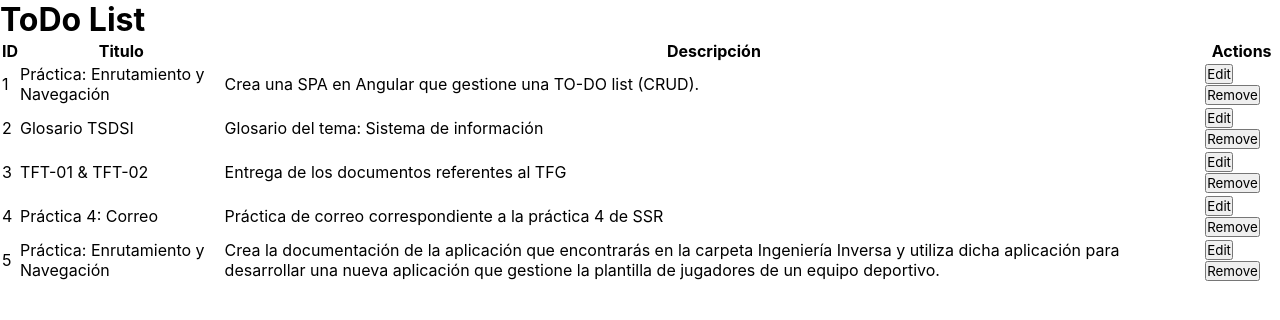
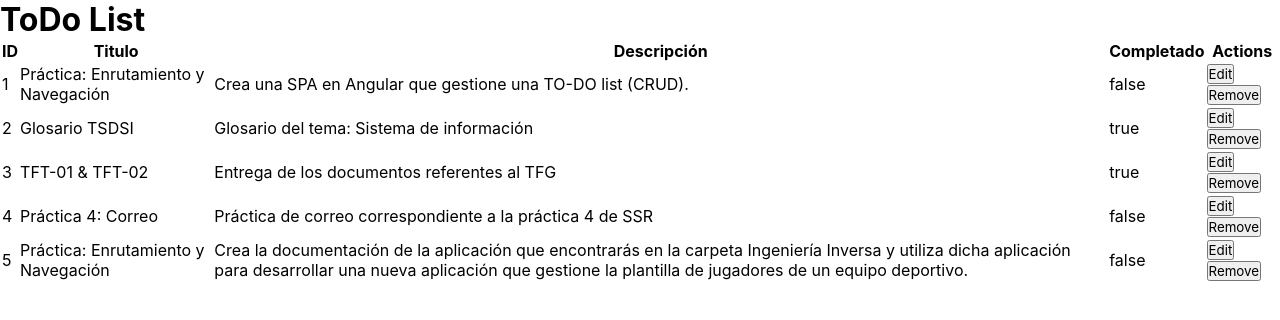
Before and after one commit to JoaquinJPB/ToDoList-Angular, an Angular app: page / in a window 1280 px wide. Shown: the top 320 px of the page. Built offline with nearby package versions, Linux system fonts and the light colour scheme.

Commit message:
Todo list + Todo details

```diff
--- a/src/app/app.module.ts
+++ b/src/app/app.module.ts
@@ -1,5 +1,6 @@
 import { NgModule } from '@angular/core';
 import { BrowserModule } from '@angular/platform-browser';
+import { FormsModule } from '@angular/forms';
 
 import { AppRoutingModule } from './app-routing.module';
 import { AppComponent } from './app.component';
@@ -14,6 +15,7 @@ import { TodoDetailsComponent } from './components/todo-details/todo-details.com
   ],
   imports: [
     BrowserModule,
+    FormsModule,
     AppRoutingModule
   ],
   providers: [],
--- a/src/app/components/todo-details/todo-details.component.html
+++ b/src/app/components/todo-details/todo-details.component.html
@@ -2,16 +2,16 @@
 
     <div><span>id: </span>{{todo.id}}</div>
     <div>
-        <label for="todo-title">Todo title: </label>
-        <input type="text" id="todo-title" placeholder="title">
+        <label for="todo-title">Título</label>
+        <input type="text" id="todo-title" [(ngModel)]="todo.title" placeholder="title">
     </div>
     <div>
-        <label for="todo-description">Todo title: </label>
-        <input type="text" id="todo-description" placeholder="description">
+        <label for="todo-description">Descripción: </label>
+        <input type="text" id="todo-description" [(ngModel)]="todo.description" placeholder="description">
     </div>
     <div>
-        <label for="todo-completed">Todo title: </label>
-        <input type="checkbox" id="todo-completed">
+        <label for="todo-completed">Completado</label>
+        <input type="checkbox" id="todo-completed" [(ngModel)]="todo.completed">
     </div>
 
 
--- a/src/app/components/todos/todos.component.html
+++ b/src/app/components/todos/todos.component.html
@@ -5,14 +5,16 @@
                 <th>ID</th>
                 <th>Titulo</th>
                 <th>Descripción</th>
+                <th>Completado</th>
                 <th colspan="2">Actions</th>
             </tr>
         </thead>
-        <tbody>
+        <tbody class="todos">
             <tr *ngFor="let todo of todos">
                 <td>{{todo.id}}</td>
                 <td>{{todo.title}}</td>
                 <td>{{todo.description}}</td>
+                <td>{{todo.completed}}</td>
                 <td>
                     <button [class.selected]="todo === selectedTodo" type="button" (click)="onSelect(todo)">Edit</button>
                     <button>Remove</button>
```
